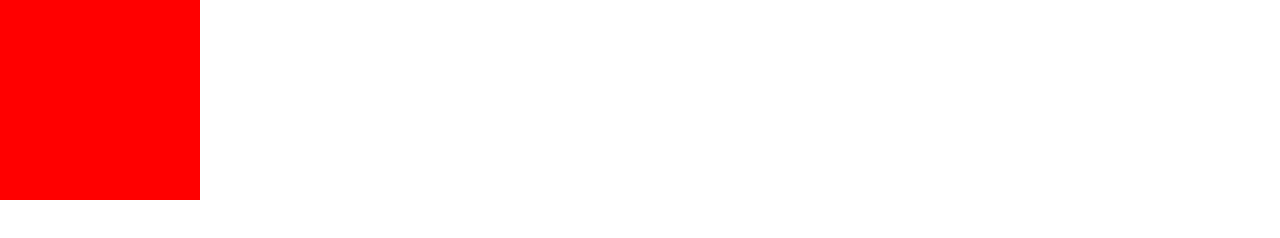
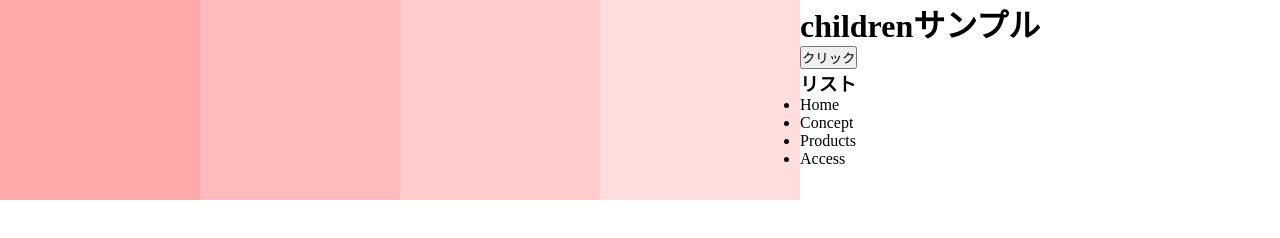
Before and after one commit to touchselect/DWC_JavaScript, a plain HTML site: page jquery-lesson/index.html in a window 1280 px wide. Drawn offline with Linux system fonts and the light colour scheme.

Commit message:
this children

```diff
--- a/jquery-lesson/app.css
+++ b/jquery-lesson/app.css
@@ -9,8 +9,25 @@
 	background-color: #ff0000;
 	height: 200px;
 	width: 200px;
+	float: left;
 }
 
 .box1-ext{
 	border: 10px solid black;
 }
+
+.bg1{
+	background-color: #ffaaaa;
+}
+
+.bg2{
+	background-color: #ffbbbb;
+}
+
+.bg3{
+	background-color: #ffcccc;
+}
+
+.bg4{
+	background-color: #ffdddd;
+}
--- a/jquery-lesson/app.js
+++ b/jquery-lesson/app.js
@@ -39,11 +39,38 @@
 // 	});
 // });
 
+// $(function () {
+// 	$('.box1').on('click', function () {
+// 		$('.box1').addClass('box1-ext');
+// 	})
+// 	$('.box1').mouseout(function () {
+// 		$('.box1').removeClass('box1-ext');
+// 	});
+// });
+
+// $(function () {
+// 	$('.bg1').on('click', function () {
+// 		$('.bg1').slideUp();
+// 	});
+// 	$('.bg2').on('click', function () {
+// 		$('.bg2').slideUp();
+// 	});
+// 	$('.bg3').on('click', function () {
+// 		$('.bg3').slideUp();
+// 	});
+// 	$('.bg4').on('click', function () {
+// 		$('.bg4').slideUp();
+// 	});
+// });
+
 $(function () {
 	$('.box1').on('click', function () {
-		$('.box1').addClass('box1-ext');
-	})
-	$('.box1').mouseout(function () {
-		$('.box1').removeClass('box1-ext');
+		$(this).slideUp();
 	});
 });
+
+$(function () {
+	$('button').on('click', function () {
+		$('ul').children().css('color', 'red');
+	});
+});
--- a/jquery-lesson/index.html
+++ b/jquery-lesson/index.html
@@ -8,7 +8,21 @@
 	<title>Document</title>
 </head>
 <body>
-	<div class="box1"></div>
+	<div class="box">
+		<div class="box1 bg1"></div>
+		<div class="box1 bg2"></div>
+		<div class="box1 bg3"></div>
+		<div class="box1 bg4"></div>
+	</div>
+	<h1>childrenサンプル</h1>
+	<button>クリック</button>
+	<h3>リスト</h3>
+	<ul>
+		<li>Home</li>
+		<li>Concept</li>
+		<li>Products</li>
+		<li>Access</li>
+	</ul>
 	<script src="jquery.min.js"></script>
 	<script src="app.js"></script>
 </body>
```
